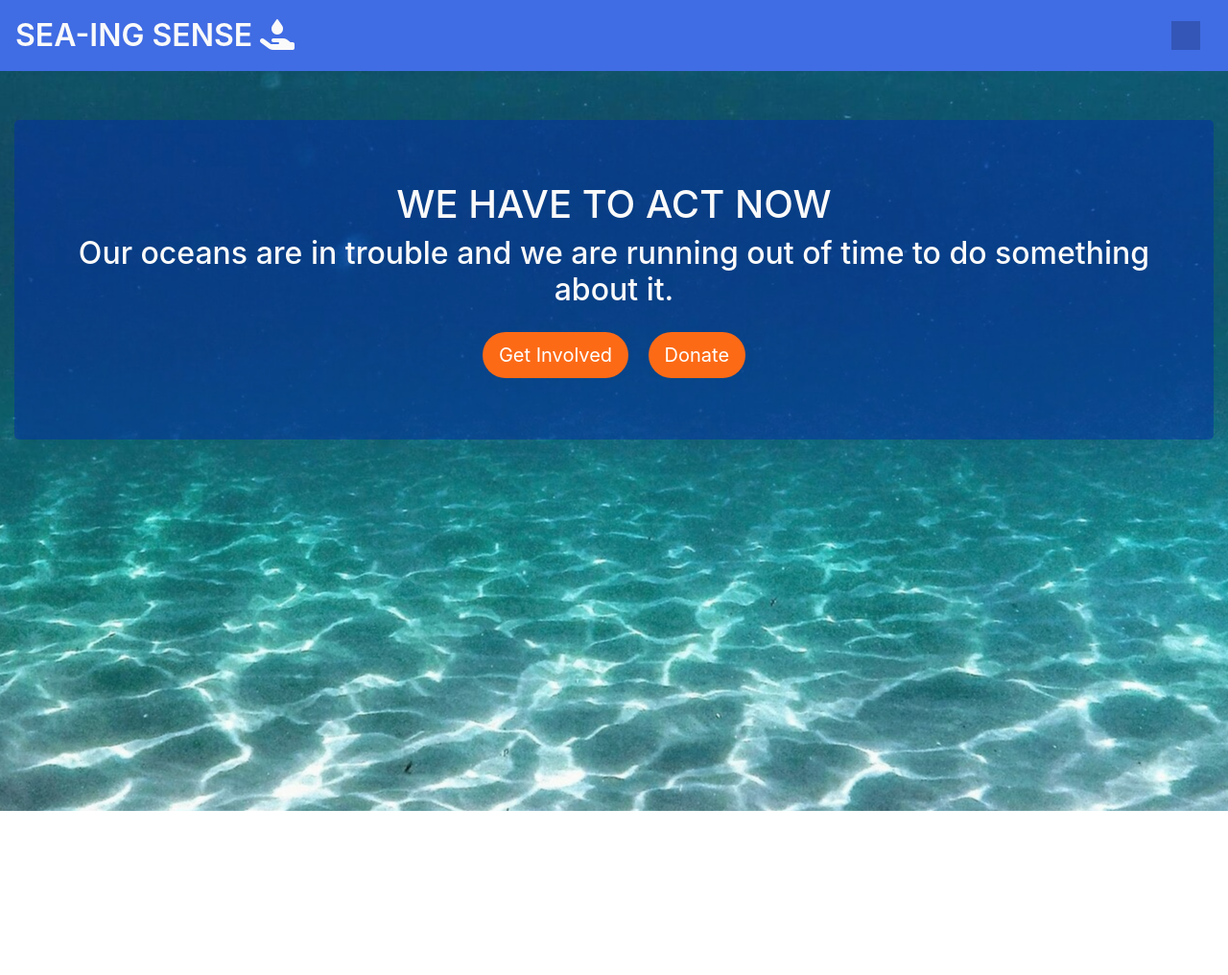
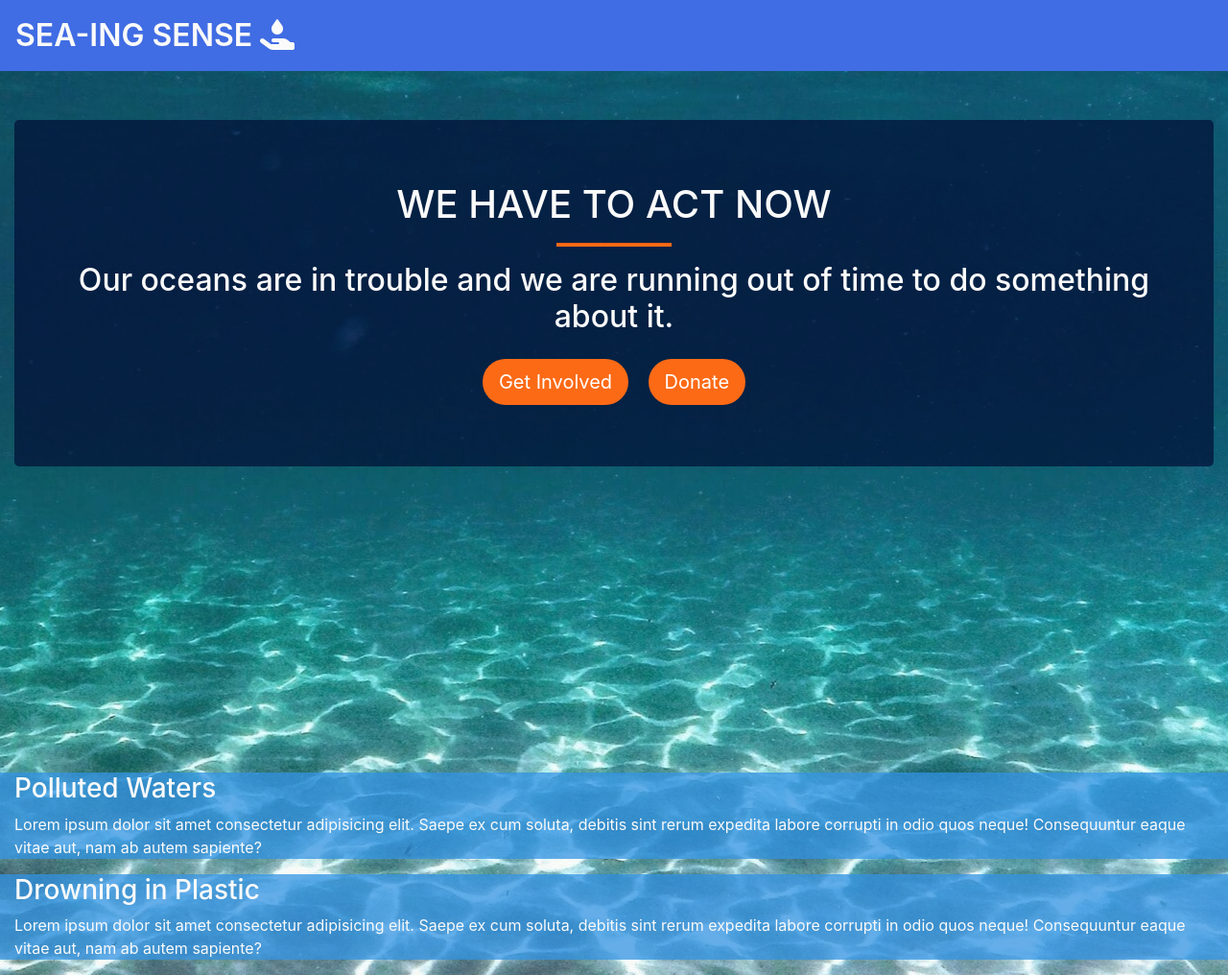
Before and after one commit to Code-Institute-Submissions/Living-Ocean-ms1, a plain HTML site: page index.html in a window 1280 px wide. Shown: the whole page at 96% size. Before the commit the page ends 845 px from the top, so only its background shows below. Drawn offline with nearby package versions, Linux system fonts and the light colour scheme.

Commit message:
Added two containers to index.html

```diff
--- a/assets/css/style.css
+++ b/assets/css/style.css
@@ -18,8 +18,8 @@ body {
     font-weight: 600;
 }
 
-.navbar .navbar-toggler-icon {
-    background-color: rgba(0, 0, 0, 0.2);
+.custom-toggler {
+    border-color: #ffffff;
 }
 
 .nav-item {
@@ -31,16 +31,21 @@ body {
 }
 
 .callout-container {
-    height: 90vh;
     justify-content: center;
     position: relative;
+    height: 85vh;
 }
 
 .jumbotron {
-    background: rgba(3, 46, 165, 0.5);
+    background: rgba(0, 14, 54, 0.7);
     color: #fafafa;
-    align-content: center;
-    margin-top: 10%;
+    margin-top: 20%;
+}
+
+.block-divider {
+    width: 120px;
+    height: 3px;
+    background-color: #fc6a16;
 }
 
 .btn-callout {
@@ -50,6 +55,10 @@ body {
 }
 
 
+.content-container {
+    background-color: rgba(51, 148, 228, 0.74);
+    color: #fafafa;
+}
 
 
 
@@ -57,4 +66,8 @@ body {
     .navbar-brand {
         font-size: 200%;
     }
+    .jumbotron {
+        margin-top: 10%;
+        margin-bottom: 0;
+    }
 }
--- a/index.html
+++ b/index.html
@@ -24,9 +24,9 @@
           aria-expanded="false"
           aria-label="Togglenavigation"
         >
-          <span class="navbar-toggler-icon"></span>
+          <span class="navbar-toggler-icon custom-toggler"></span>
         </button>
-        <div class="collapse navbar-collapse" id="navbarNavDropdown">
+        <div class="navbar-collapse collapse" id="navbarNavDropdown">
           <ul class="navbar-nav mr-auto">
             <li class="nav-item mr-2">
               <a class="active nav-link" href="index.html">Home</a>
@@ -50,13 +50,28 @@
     <div class="container-fluid callout-container">
     <section class="jumbotron text-center">
         <h1 class="uppercase">We Have to act now</h1>
+        <hr class="block-divider">
         <h2>Our oceans are in trouble and we are running out of time to do something about it.</h2>
         <button class="btn btn-lg mt-3 mx-2 btn-callout">Get Involved</button>
         <button class="btn btn-lg mt-3 mx-2 btn-callout">Donate</button>
     </section>
     </div>
 
+    <section>
+        <div class="container-fluid content-container">
+        <h3>Polluted Waters</h3>
+        <p>Lorem ipsum dolor sit amet consectetur adipisicing elit. Saepe ex cum soluta, debitis sint rerum expedita
+        labore corrupti in odio quos neque! Consequuntur eaque vitae aut, nam ab autem sapiente?</p>
+        </div>
+    </section>
 
+    <section>
+        <div class="container-fluid content-container">
+        <h3>Drowning in Plastic</h3>
+        <p>Lorem ipsum dolor sit amet consectetur adipisicing elit. Saepe ex cum soluta, debitis sint rerum expedita
+        labore corrupti in odio quos neque! Consequuntur eaque vitae aut, nam ab autem sapiente?</p>
+        </div>
+    </section>
 
     <footer></footer>
 
```
